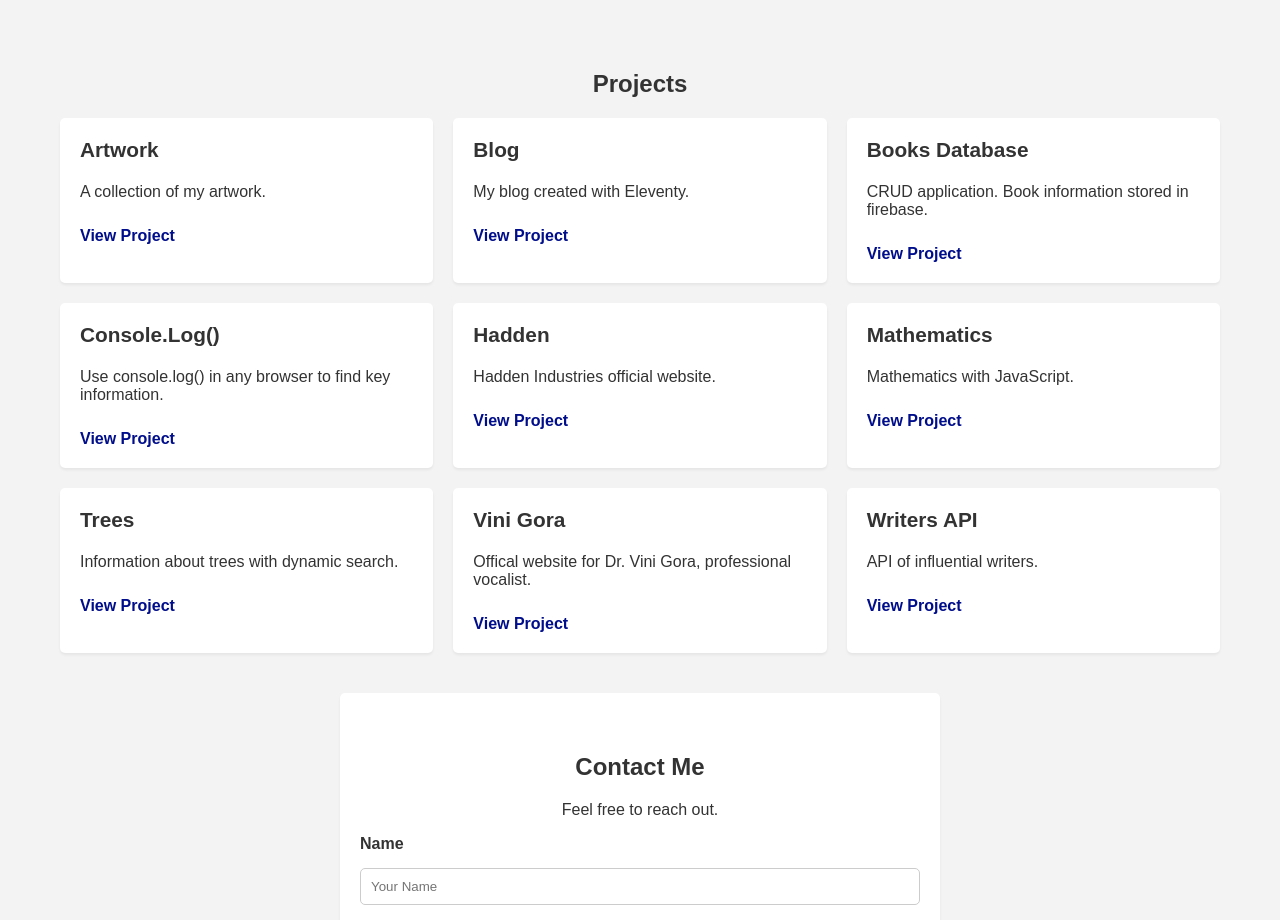
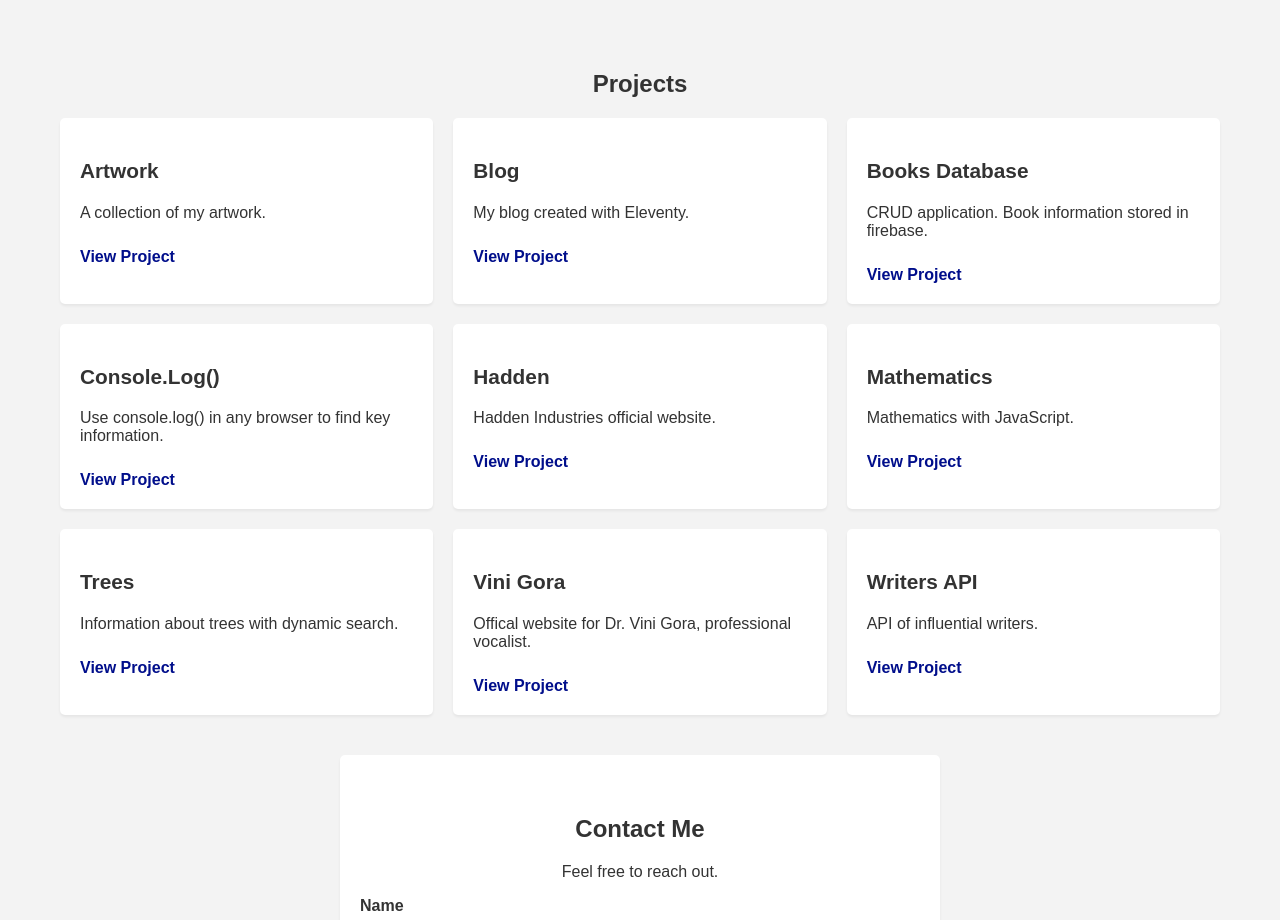
Before and after one commit to kironroy/kironroy-react, a React (Create React App) app: page / in a window 1280 px wide. Shown: the part 880-1800 px from the top of the page. Built offline with nearby package versions, Linux system fonts and the light colour scheme; a web font is replaced by a local one.

Commit message:
Update Portfolio.css
+ Margin removed

```diff
--- a/src/components/Portfolio.css
+++ b/src/components/Portfolio.css
@@ -28,7 +28,6 @@ h2 {
 }
 
 .project-card h3 {
-  margin-top: 0;
   font-size: 1.3em;;
 }
 
```
